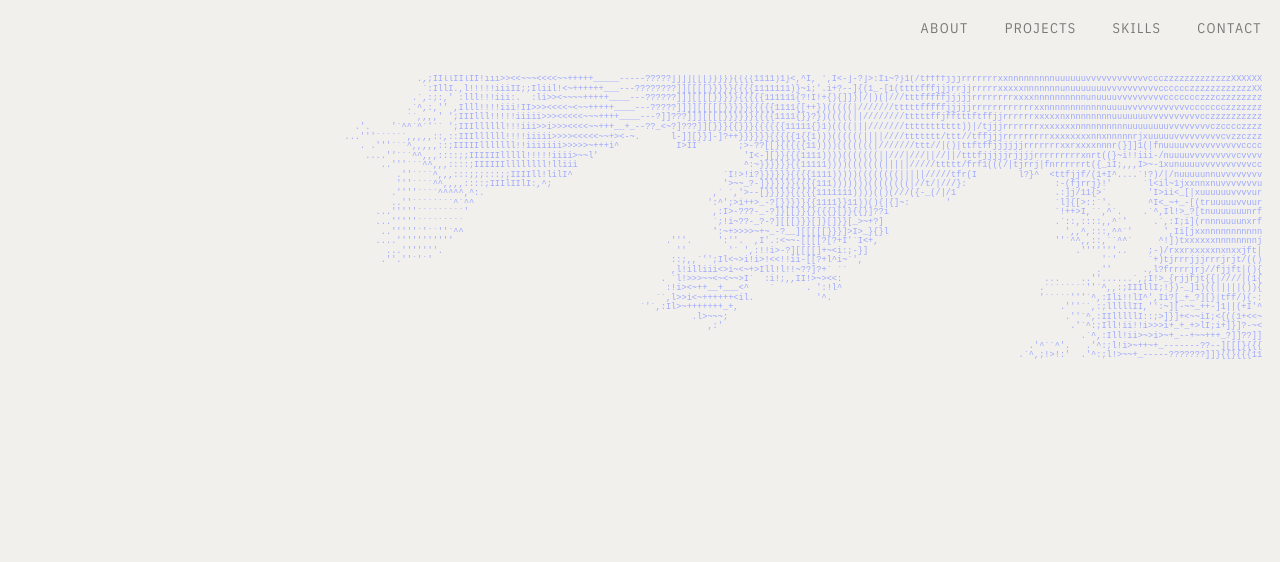
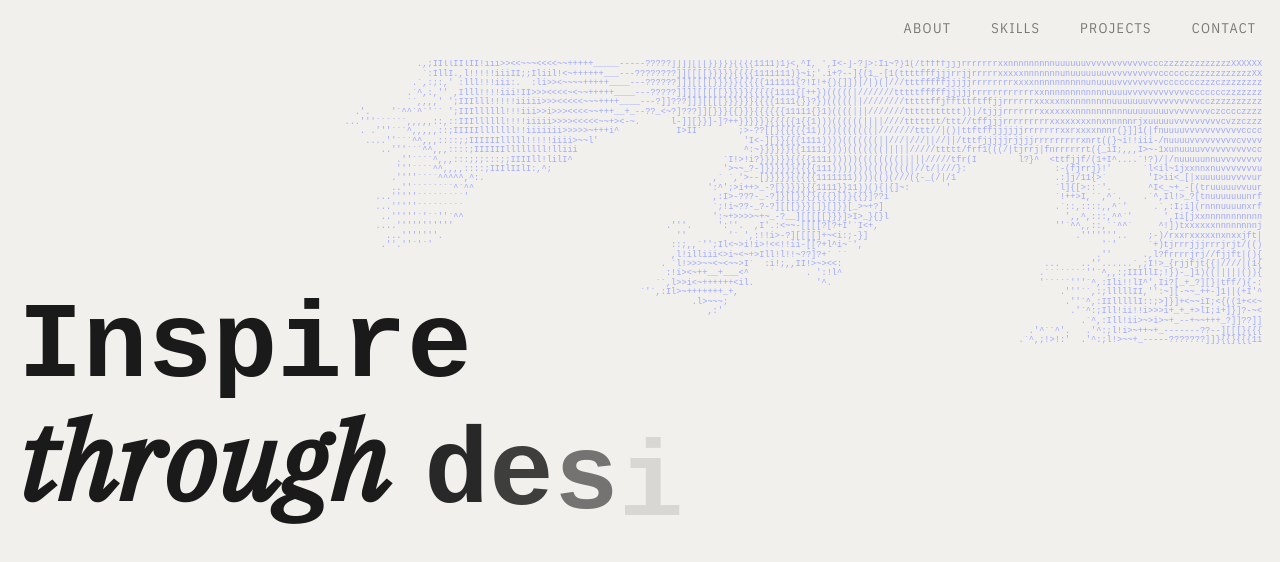
Before and after one commit to sofiacirioni/SC-Portfolio, an Angular app: page / in a window 1280 px wide. Shown: the top 562 px of the page. Built offline with nearby package versions, Linux system fonts and the light colour scheme; a web font is replaced by a local one.

Commit message:
added: hover navigation item and hero tittle

```diff
--- a/src/app/components/nav/nav.css
+++ b/src/app/components/nav/nav.css
@@ -0,0 +1,53 @@
+.nav-link {
+  position: relative;
+  font-family: var(--font-body);
+  font-size: 0.778rem;
+  letter-spacing: 0.1em;
+  text-transform: uppercase;
+  color: rgb(0 0 0 / 0.5);
+  text-decoration: none;
+  cursor: pointer;
+  user-select: none;
+  padding-bottom: 3px;
+  transition: color 0.15s ease;
+}
+
+/*
+  Pre-renders the serif bold version invisibly to reserve its width,
+  preventing layout shift when the font swaps on hover.
+*/
+.nav-link::before {
+  content: attr(data-label);
+  font-family: var(--font-serif);
+  font-style: italic;
+  font-weight: 700;
+  text-transform: uppercase;
+  display: block;
+  height: 0;
+  overflow: hidden;
+  visibility: hidden;
+  pointer-events: none;
+}
+
+/* Underline: expands left to right on hover */
+.nav-link::after {
+  content: '';
+  position: absolute;
+  bottom: 0;
+  left: 0;
+  width: 0;
+  height: 1px;
+  background-color: var(--color-accent);
+  transition: width 0.3s ease;
+}
+
+.nav-link:hover {
+  font-family: var(--font-serif);
+  font-style: italic;
+  font-weight: 700;
+  color: black;
+}
+
+.nav-link:hover::after {
+  width: 100%;
+}
--- a/src/app/components/nav/nav.html
+++ b/src/app/components/nav/nav.html
@@ -1,7 +1,5 @@
 <nav class="flex justify-end items-center gap-8 py-[1rem]">
   @for (item of items; track item) {
-    <a class="font-[family-name:var(--font-body)] text-[0.778rem] tracking-widest uppercase text-black/50 hover:text-black transition-colors duration-200 cursor-pointer select-none">
-      {{ item }}
-    </a>
+    <a class="nav-link" [attr.data-label]="item">{{ item }}</a>
   }
 </nav>
--- a/src/app/components/nav/nav.ts
+++ b/src/app/components/nav/nav.ts
@@ -1,6 +1,6 @@
 import { Component } from '@angular/core';
 
-const NAV_ITEMS = ['About', 'Projects', 'Skills', 'Contact'] as const;
+const NAV_ITEMS = ['About', 'Skills', 'Projects', 'Contact'] as const;
 type NavItem = (typeof NAV_ITEMS)[number];
 
 @Component({
--- a/src/app/pages/home/home.css
+++ b/src/app/pages/home/home.css
@@ -0,0 +1,55 @@
+/* Container that stacks hero animation and phrase in the same space */
+.hero-scene {
+  position: relative;
+}
+
+.phrase-section {
+  position: relative;
+  z-index: 1;
+  /* Pull the phrase up to lightly overlap the ASCII animation */
+  margin-top: -3rem;
+  pointer-events: none;
+}
+
+.phrase {
+  display: flex;
+  flex-wrap: wrap;
+  align-items: baseline;
+  margin: 0;
+  font-size: 6rem;
+  font-weight: 700;
+  line-height: 1.05;
+  color: #1a1a1a;
+}
+
+.phrase-letter {
+  display: inline-block;
+  opacity: 0;
+  animation: letter-appear 0.4s cubic-bezier(0.22, 1, 0.36, 1) forwards;
+}
+
+.phrase-letter--mono {
+  font-family: var(--font-mono);
+}
+
+.phrase-letter--serif {
+  font-family: var(--font-serif);
+  font-style: italic;
+}
+
+/* Fixed-width word space, consistent regardless of adjacent font */
+.phrase-space {
+  display: inline-block;
+  width: 2rem;
+}
+
+@keyframes letter-appear {
+  from {
+    opacity: 0;
+    transform: translateY(0.15em);
+  }
+  to {
+    opacity: 1;
+    transform: translateY(0);
+  }
+}
--- a/src/app/pages/home/home.html
+++ b/src/app/pages/home/home.html
@@ -1,6 +1,28 @@
 <div class="min-h-screen px-[1rem]">
   <app-nav />
-  <main class="mt-[1rem]">
-    <app-hero />
+
+  <main class="mt-0">
+    <div class="hero-scene">
+      <app-hero />
+
+      <section class="phrase-section" aria-label="Inspire through design">
+        @for (line of phraseLines; track $index) {
+          <p class="phrase">
+            @for (letter of line.letters; track $index) {
+              @if (letter.char === ' ') {
+                <span class="phrase-space"></span>
+              } @else {
+                <span
+                  class="phrase-letter"
+                  [class.phrase-letter--mono]="letter.font === 'mono'"
+                  [class.phrase-letter--serif]="letter.font === 'serif'"
+                  [style.animation-delay]="letter.delay + 'ms'"
+                >{{ letter.char }}</span>
+              }
+            }
+          </p>
+        }
+      </section>
+    </div>
   </main>
 </div>
--- a/src/app/pages/home/home.ts
+++ b/src/app/pages/home/home.ts
@@ -1,6 +1,24 @@
 import { Component } from '@angular/core';
 import { Nav } from '../../components/nav/nav';
 import { Hero } from '../../components/hero/hero';
+
+interface PhraseLetter {
+  char: string;
+  font: 'mono' | 'serif';
+  delay: number;
+}
+
+interface PhraseLine {
+  letters: PhraseLetter[];
+}
+
+const PHRASE_LINES_DEF: { text: string; font: 'mono' | 'serif' }[][] = [
+  [{ text: 'Inspire', font: 'mono' }],
+  [{ text: 'through', font: 'serif' }, { text: 'design', font: 'mono' }],
+];
+
+const BASE_DELAY_MS = 4000;
+const STEP_MS = 55;
 
 @Component({
   selector: 'app-home',
@@ -8,4 +26,27 @@ import { Hero } from '../../components/hero/hero';
   templateUrl: './home.html',
   styleUrl: './home.css',
 })
-export class Home {}
+export class Home {
+  readonly phraseLines: PhraseLine[];
+
+  constructor() {
+    let charIndex = 0;
+
+    this.phraseLines = PHRASE_LINES_DEF.map((lineDef) => {
+      const letters: PhraseLetter[] = [];
+
+      lineDef.forEach((word, wordIndex) => {
+        if (wordIndex > 0) {
+          letters.push({ char: ' ', font: 'mono', delay: BASE_DELAY_MS + charIndex * STEP_MS });
+          charIndex++;
+        }
+        for (const char of word.text) {
+          letters.push({ char, font: word.font, delay: BASE_DELAY_MS + charIndex * STEP_MS });
+          charIndex++;
+        }
+      });
+
+      return { letters };
+    });
+  }
+}
```
